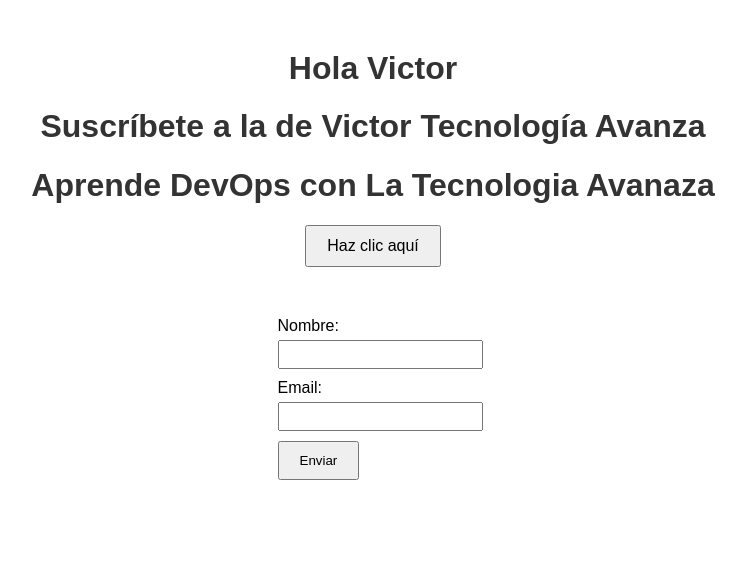
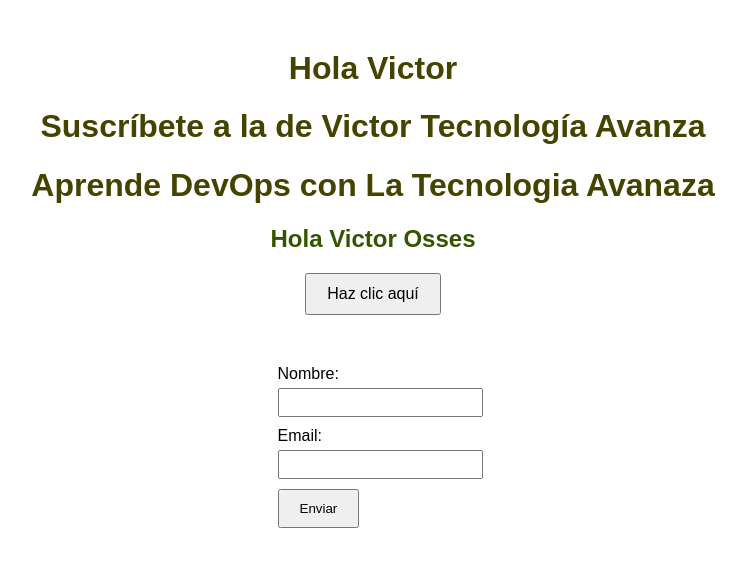
Before and after one commit to vitoco1328/mi_app, a plain HTML site: page index.html in a window 1280 px wide. Shown: the whole page, without its empty margins (267-1013 px from the left). Drawn offline with Linux system fonts and the light colour scheme.

Commit message:
Prepara versión 1.0.0

```diff
--- a/estilo.css
+++ b/estilo.css
@@ -5,11 +5,11 @@ body {
 }
 
 h1 {
-    color: #333;
+    color: #440;
 }
 
 h2 {
-    color: #333;
+    color: #350;
 }
 
 h3 {
--- a/index.html
+++ b/index.html
@@ -10,6 +10,7 @@
     <h1>Hola Victor</h1>
     <h1>Suscríbete a la de Victor Tecnología Avanza</h1>
     <h1>Aprende DevOps con La Tecnologia Avanaza</h1>
+    <h2>Hola Victor Osses</h2>
     <button id="btnClick">Haz clic aquí</button>
     <p id="output"></p>
     <form id="contactForm">
--- a/script.js
+++ b/script.js
@@ -1,4 +1,5 @@
-document.getElementById('btnClick').addEventListener('click', function() {
+//Este es un metodo de prueba diferente
+document.getElementById('btnClick').addEventListener('click', function () {
     document.getElementById('output').textContent = '¡Botón clicado!';
 });
 
```
